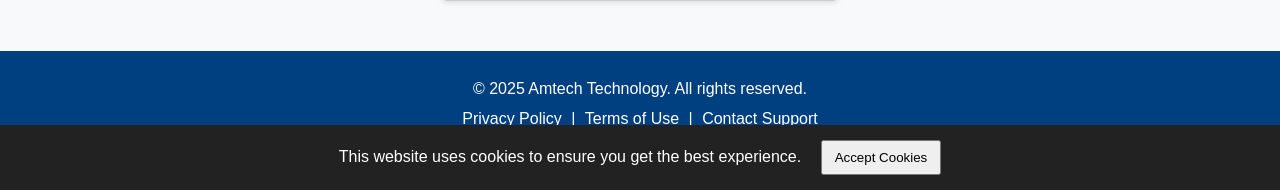
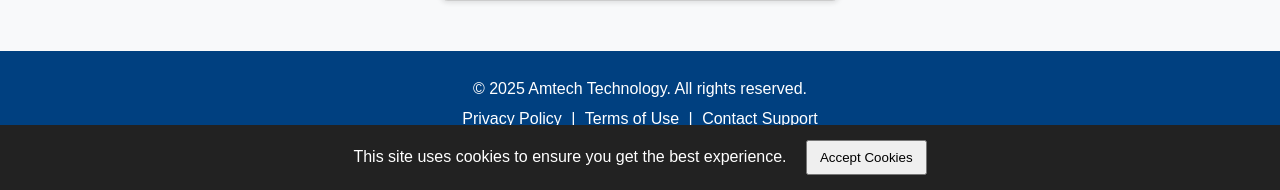
Before and after one commit to Mbabazi-Hawa-Bint-Edrisa/intership_task, a PHP site: page /login.php in a window 1280 px wide. Shown: the part 610-800 px from the top of the page. Run offline with PHP 8.4, Linux system fonts and the light colour scheme.

Commit message:
cookies alert

```diff
--- a/public/login.php
+++ b/public/login.php
@@ -49,7 +49,7 @@ if ($_SERVER["REQUEST_METHOD"] == "POST") {
 
 <!-- cookie consent alert -->
 <div id="cookieConsent" style="position: fixed; bottom: 0; width: 100%; background: #222; color: white; padding: 15px; text-align: center; display: none; z-index: 1000;">
-  This website uses cookies to ensure you get the best experience.
+  This site uses cookies to ensure you get the best experience.
   <button id="acceptCookies" style="margin-left: 15px; padding: 8px 12px; cursor: pointer;">Accept Cookies</button>
 </div>
 
```
